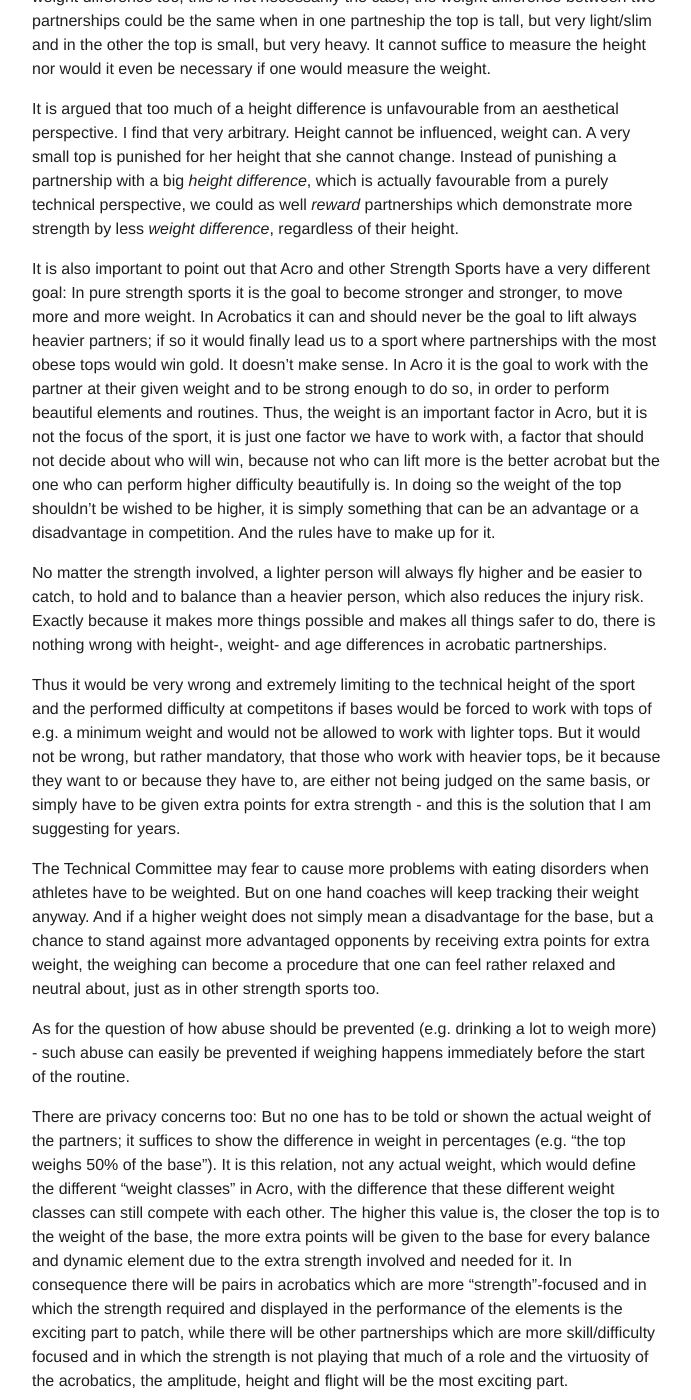
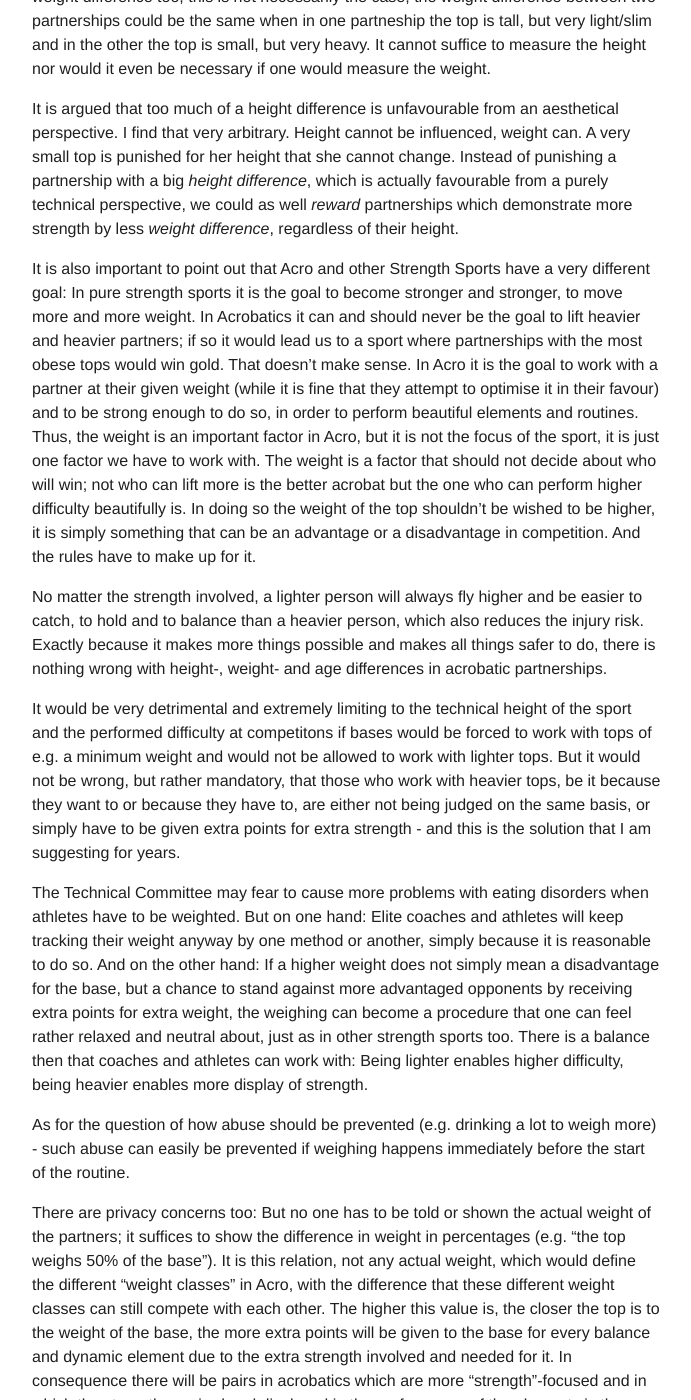
Before and after one commit to floshin/acrolib, a Jekyll site: the page built from initiatives/extra-points-for-extra-strength.md, in a window 1280 px wide and 1400 px high, scrolled down 1199 px. Shown: the whole window, without its empty margins (293-984 px from the left). Built offline with Jekyll 4.4.1, drawn with Linux system fonts in a browser that asks for light colours; our own code applies the rules of GitHub Pages for plain Markdown files; some of the changed text lies outside the part shown.

Commit message:
Update extra-points-for-extra-strength.md

```diff
--- a/initiatives/extra-points-for-extra-strength.md
+++ b/initiatives/extra-points-for-extra-strength.md
@@ -13,19 +13,19 @@
 
 It is argued that too much of a height difference is unfavourable from an aesthetical perspective. I find that very arbitrary. Height cannot be influenced, weight can. A very small top is punished for her height that she cannot change. Instead of punishing a partnership with a big *height difference*, which is actually favourable from a purely technical perspective, we could as well *reward* partnerships which demonstrate more strength by less *weight difference*, regardless of their height.
 
-It is also important to point out that Acro and other Strength Sports have a very different goal: In pure strength sports it is the goal to become stronger and stronger, to move more and more weight. In Acrobatics it can and should never be the goal to lift always heavier partners; if so it would finally lead us to a sport where partnerships with the most obese tops would win gold. It doesn't make sense. In Acro it is the goal to work with the partner at their given weight and to be strong enough to do so, in order to perform beautiful elements and routines. Thus, the weight is an important factor in Acro, but it is not the focus of the sport, it is just one factor we have to work with, a factor that should not decide about who will win, because not who can lift more is the better acrobat but the one who can perform higher difficulty beautifully is. In doing so the weight of the top shouldn't be wished to be higher, it is simply something that can be an advantage or a disadvantage in competition. And the rules have to make up for it.
+It is also important to point out that Acro and other Strength Sports have a very different goal: In pure strength sports it is the goal to become stronger and stronger, to move more and more weight. In Acrobatics it can and should never be the goal to lift heavier and heavier partners; if so it would lead us to a sport where partnerships with the most obese tops would win gold. That doesn't make sense. In Acro it is the goal to work with a partner at their given weight (while it is fine that they attempt to optimise it in their favour) and to be strong enough to do so, in order to perform beautiful elements and routines. Thus, the weight is an important factor in Acro, but it is not the focus of the sport, it is just one factor we have to work with. The weight is a factor that should not decide about who will win; not who can lift more is the better acrobat but the one who can perform higher difficulty beautifully is. In doing so the weight of the top shouldn't be wished to be higher, it is simply something that can be an advantage or a disadvantage in competition. And the rules have to make up for it.
 
 No matter the strength involved, a lighter person will always fly higher and be easier to catch, to hold and to balance than a heavier person, which also reduces the injury risk. Exactly because it makes more things possible and makes all things safer to do, there is nothing wrong with height-, weight- and age differences in acrobatic partnerships.
 
-Thus it would be very wrong and extremely limiting to the technical height of the sport and the performed difficulty at competitons if bases would be forced to work with tops of e.g. a minimum weight and would not be allowed to work with lighter tops. But it would not be wrong, but rather mandatory, that those who work with heavier tops, be it because they want to or because they have to, are either not being judged on the same basis, or simply have to be given extra points for extra strength - and this is the solution that I am suggesting for years.
+It would be very detrimental and extremely limiting to the technical height of the sport and the performed difficulty at competitons if bases would be forced to work with tops of e.g. a minimum weight and would not be allowed to work with lighter tops. But it would not be wrong, but rather mandatory, that those who work with heavier tops, be it because they want to or because they have to, are either not being judged on the same basis, or simply have to be given extra points for extra strength - and this is the solution that I am suggesting for years.
 
-The Technical Committee may fear to cause more problems with eating disorders when athletes have to be weighted. But on one hand coaches will keep tracking their weight anyway. And if a higher weight does not simply mean a disadvantage for the base, but a chance to stand against more advantaged opponents by receiving extra points for extra weight, the weighing can become a procedure that one can feel rather relaxed and neutral about, just as in other strength sports too.
+The Technical Committee may fear to cause more problems with eating disorders when athletes have to be weighted. But on one hand: Elite coaches and athletes will keep tracking their weight anyway by one method or another, simply because it is reasonable to do so. And on the other hand: If a higher weight does not simply mean a disadvantage for the base, but a chance to stand against more advantaged opponents by receiving extra points for extra weight, the weighing can become a procedure that one can feel rather relaxed and neutral about, just as in other strength sports too. There is a balance then that coaches and athletes can work with: Being lighter enables higher difficulty, being heavier enables more display of strength.
 
 As for the question of how abuse should be prevented (e.g. drinking a lot to weigh more) - such abuse can easily be prevented if weighing happens immediately before the start of the routine.
 
-There are privacy concerns too: But no one has to be told or shown the actual weight of the partners; it suffices to show the difference in weight in percentages (e.g. "the top weighs 50% of the base"). It is this relation, not any actual weight, which would define the different "weight classes" in Acro, with the difference that these different weight classes can still compete with each other. The higher this value is, the closer the top is to the weight of the base, the more extra points will be given to the base for every balance and dynamic element due to the extra strength involved and needed for it. In consequence there will be pairs in acrobatics which are more "strength"-focused and in which the strength required and displayed in the performance of the elements is the exciting part to patch, while there will be other partnerships which are more skill/difficulty focused and in which the strength is not playing that much of a role and the virtuosity of the acrobatics, the amplitude, height and flight will be the most exciting part.
+There are privacy concerns too: But no one has to be told or shown the actual weight of the partners; it suffices to show the difference in weight in percentages (e.g. "the top weighs 50% of the base"). It is this relation, not any actual weight, which would define the different "weight classes" in Acro, with the difference that these different weight classes can still compete with each other. The higher this value is, the closer the top is to the weight of the base, the more extra points will be given to the base for every balance and dynamic element due to the extra strength involved and needed for it. In consequence there will be pairs in acrobatics which are more "strength"-focused and in which the strength required and displayed in the performance of the elements is the exciting part to watch, while there will be other partnerships which are more skill/difficulty focused, where the strength is not playing that much of a role and the virtuosity of the acrobatics, the amplitude, height and flight will be the most exciting part.
 
-No matter the strength, the fact remains that a higher weight difference is favourable for skill execution and safety. But we may be able to find a percentage which is considered as the standard and the ideal and can be used as a guidance for the formation of partnerships. This could be a weight difference of about 50%. At this point you would neither get extra points nor deductions.
+No matter the strength, the fact remains that a higher weight difference is favourable for skill execution and safety. We are able to find a percentage which is considered as the standard and the ideal and can be used as a guidance for the formation of partnerships. This could for example be a weight difference of about ~50%. At this point you would neither get extra points nor deductions.
 
 It could roughly work as follows:
 
```
